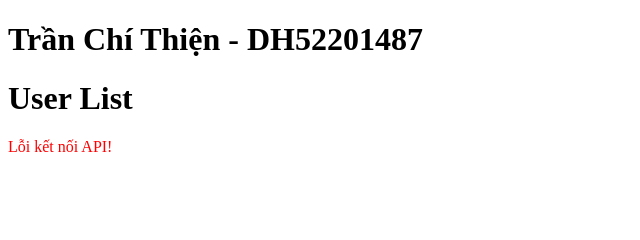
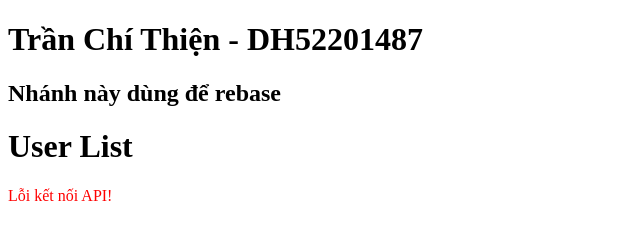
Before and after one commit to TranChiThien052/OSS_CuoiKy, a plain HTML site: page Frontend/index.html in a window 1280 px wide. Shown: the whole page, without its empty margins (0-640 px from the left). Drawn offline with Linux system fonts and the light colour scheme; no server answers.

Commit message:
nhánh rebase

```diff
--- a/Frontend/index.html
+++ b/Frontend/index.html
@@ -9,6 +9,7 @@
 
 <body>
     <h1>Trần Chí Thiện - DH52201487</h1>
+    <h2>Nhánh này dùng để rebase</h2>
     <h1>User List</h1>
     <ul id="users"></ul>
 
```
